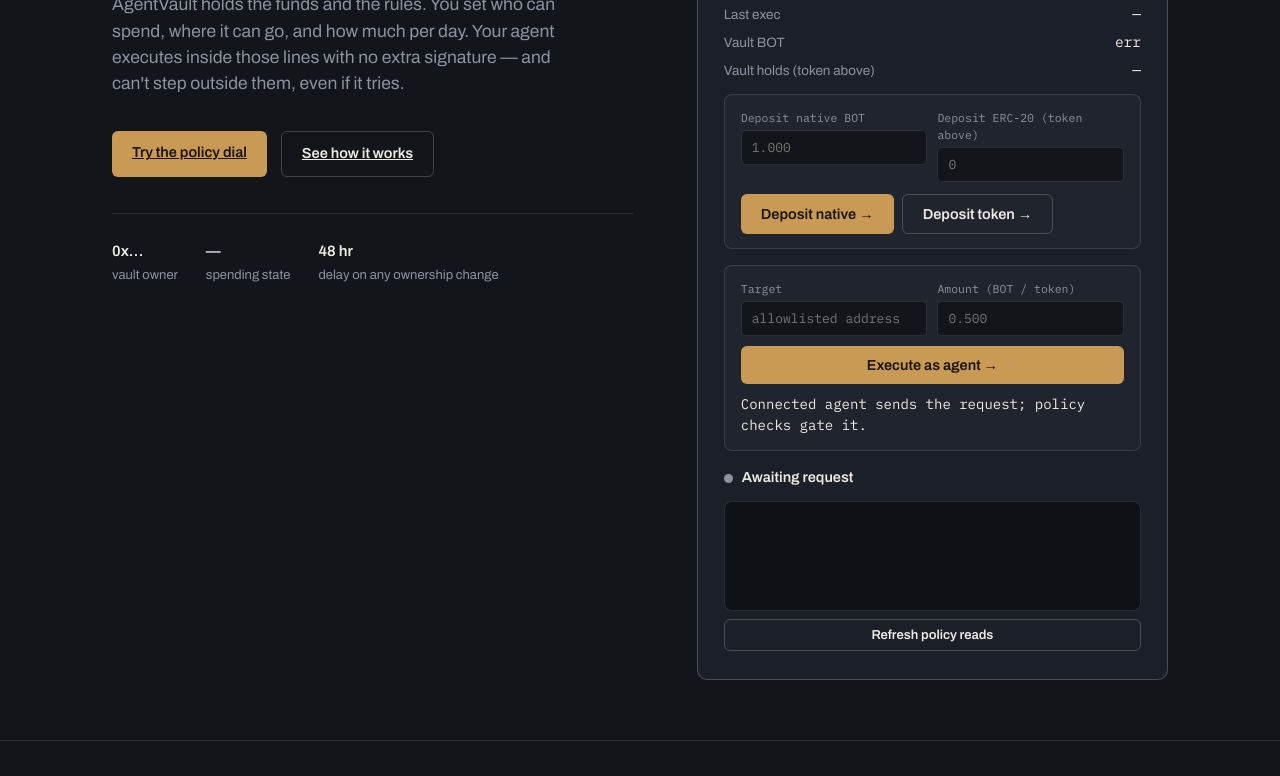
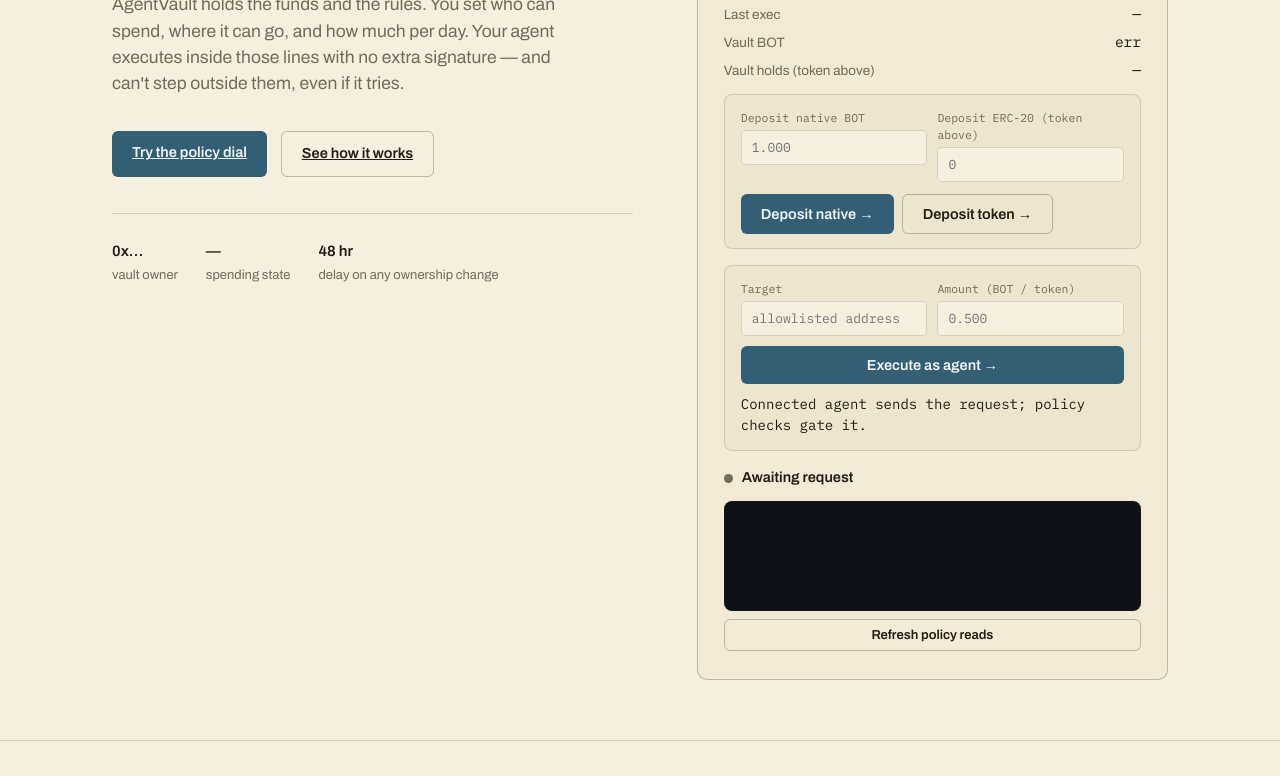
Before and after one commit to Henoch4/agent-vault, a website: page frontend/index.html in a window 1280 px wide. Shown: the part 401-1177 px from the top of the page. Drawn offline with nearby package versions, Linux system fonts and the light colour scheme.

Commit message:
paper palette: cream suit, steel accent, dark log slab

```diff
--- a/frontend/index.html
+++ b/frontend/index.html
@@ -9,17 +9,17 @@
 <link href="https://fonts.googleapis.com/css2?family=Archivo:wght@400;500;600;700;800&family=IBM+Plex+Mono:wght@400;500;600&display=swap" rel="stylesheet">
 <style>
   :root{
-    --bg:#12151A;
-    --panel:#1B1F27;
-    --panel-2:#20242D;
-    --brass:#C99A55;
-    --brass-soft:#8a713f;
-    --steel:#7FA6B3;
+    --bg:#f5efe0;
+    --panel:#f1ead6;
+    --panel-2:#ece5d0;
+    --brass:#335f74;
+    --brass-soft:#5f91a6;
+    --steel:#46728a;
     --rust:#B5523A;
-    --text:#EDEAE2;
-    --muted:#8B92A0;
-    --hairline:rgba(237,234,226,0.12);
-    --hairline-strong:rgba(237,234,226,0.22);
+    --text:#221d15;
+    --muted:#716c5c;
+    --hairline:rgba(34,29,21,.14);
+    --hairline-strong:rgba(34,29,21,.26);
   }
   *{box-sizing:border-box;}
   html{scroll-behavior:smooth;}
@@ -41,7 +41,7 @@
   /* ---------- nav ---------- */
   nav{
     position:sticky;top:0;z-index:20;
-    background:rgba(18,21,26,0.88);
+    background:rgba(245,240,224,0.9);
     backdrop-filter:blur(10px);
     border-bottom:1px solid var(--hairline);
   }
@@ -83,8 +83,8 @@
     transition:transform .12s ease, background .15s ease, border-color .15s ease;
   }
   .btn:focus-visible{outline:2px solid var(--steel);outline-offset:2px;}
-  .btn-primary{background:var(--brass);color:#1a1508;}
-  .btn-primary:hover{background:#dcab63;}
+  .btn-primary{background:var(--brass);color:#eef4f6;}
+  .btn-primary:hover{background:#3d6c84;}
   .btn-ghost{background:transparent;color:var(--text);border:1px solid var(--hairline-strong);}
   .btn-ghost:hover{border-color:var(--brass);}
   .btn:disabled{opacity:.45;cursor:not-allowed;}
@@ -147,10 +147,10 @@
   }
   @media(max-width:400px){.dial-panel-head .title input{width:120px;}}
   .dial-panel-head .pill{
-    font-size:12px;color:var(--steel);border:1px solid rgba(127,166,179,0.4);
+    font-size:12px;color:var(--steel);border:1px solid rgba(70,114,138,0.45);
     padding:3px 9px;border-radius:20px;white-space:nowrap;
   }
-  .dial-panel-head .pill.live{color:var(--brass);border-color:rgba(201,154,85,.5);}
+  .dial-panel-head .pill.live{color:var(--brass);border-color:rgba(70,114,138,0.45);}
   .dial-row{display:flex;justify-content:space-between;align-items:baseline;margin-bottom:6px;gap:12px;}
   .dial-row .label{font-size:13.5px;color:var(--muted);}
   .dial-row .value{font-size:14.5px;word-break:break-all;text-align:right;}
@@ -195,11 +195,11 @@
   .verdict .reason{color:var(--muted);font-weight:400;}
 
   .log{
-    background:#0e1116;border:1px solid var(--hairline);border-radius:8px;
-    font-size:12.5px;color:var(--muted);padding:12px 14px;
+    background:#0e1116;border:1px solid rgba(34,29,21,.35);border-radius:8px;
+    font-size:12.5px;color:#a99f8b;padding:12px 14px;
     height:110px;overflow-y:auto;margin:0;white-space:pre-wrap;word-break:break-all;
   }
-  .log .fresh{color:var(--text);}
+  .log .fresh{color:#e8dfc8;}
 
   /* ---------- console (owner) ---------- */
   .console-grid{display:grid;grid-template-columns:1fr 1fr;gap:16px;}
@@ -269,7 +269,7 @@
     border-radius:5px;padding:3px 8px;margin-bottom:6px;
   }
   .guardrail .errcode .ok-tag{
-    display:inline-block;color:var(--steel);border:1px solid rgba(127,166,179,.4);
+    display:inline-block;color:var(--steel);border:1px solid rgba(70,114,138,0.45);
     border-radius:5px;padding:3px 8px;margin-bottom:6px;
   }
 
```
